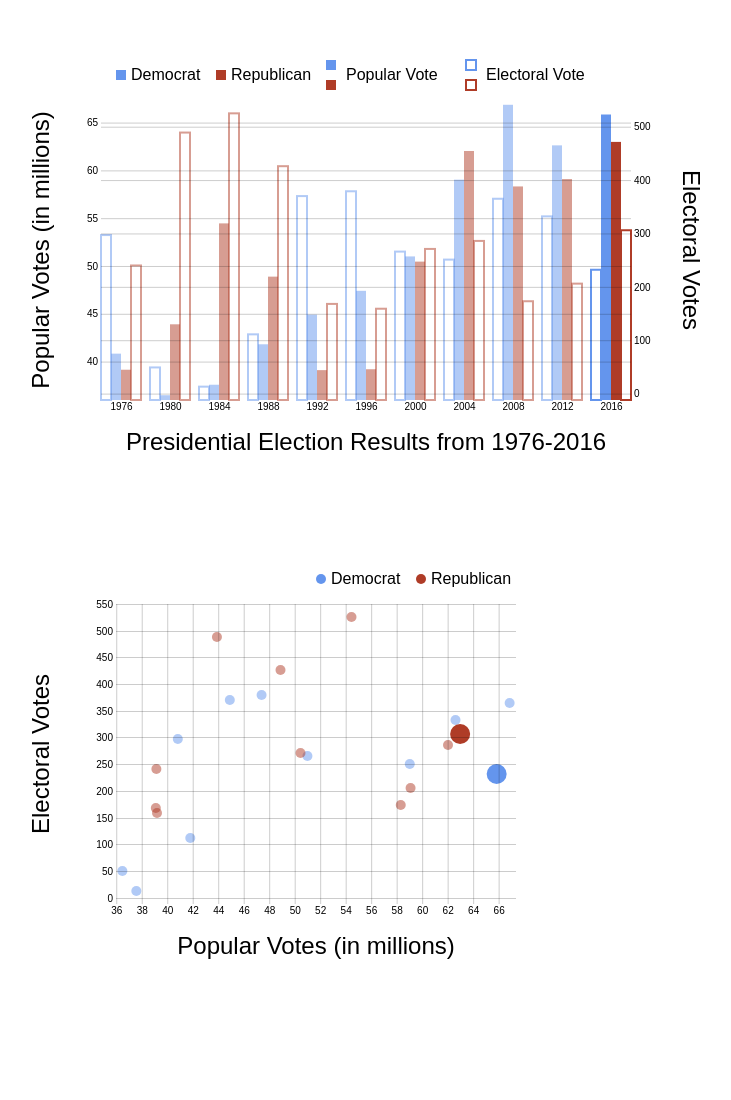
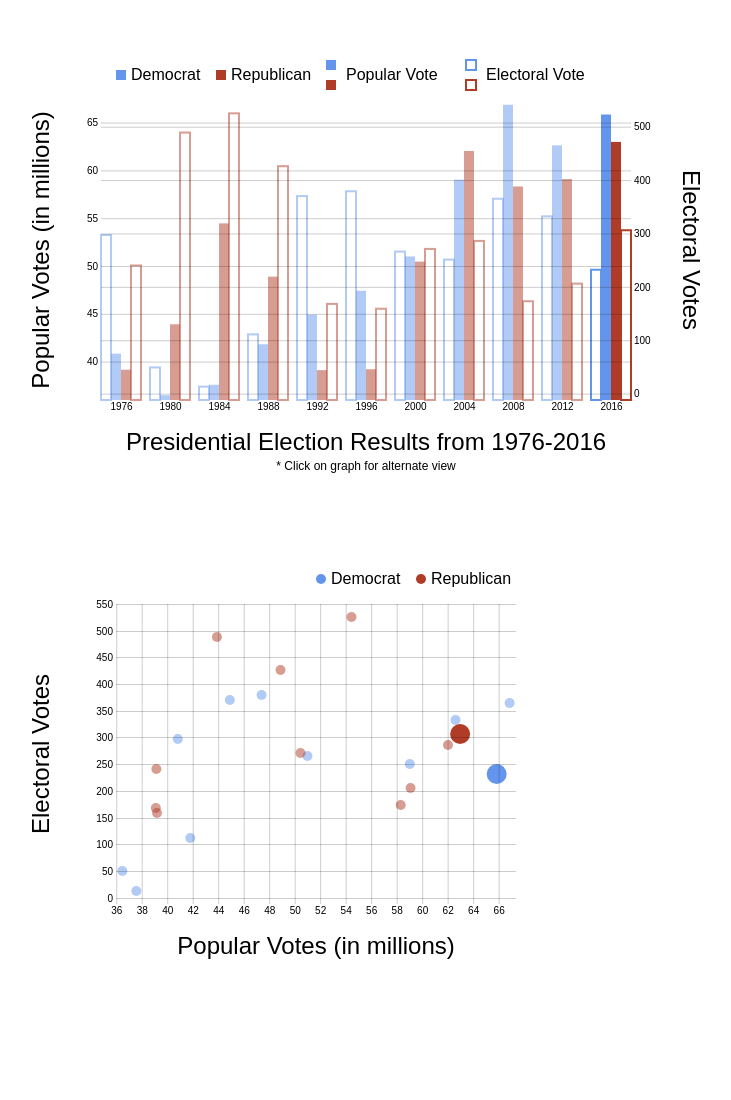
Before and after one commit to mskNeo/usElectionData, a website: page index.html in a window 1280 px wide. Shown: the top 1100 px of the page, without its empty margins (274-1005 px from the left). Drawn offline with nearby package versions, Linux system fonts and the light colour scheme.

Commit message:
added subtitle for bar graph

```diff
--- a/index.html
+++ b/index.html
@@ -23,7 +23,7 @@
     </div>
   </div>
 
-  <script src="js/popVote.js"></script>
+  <script src="js/barVotes.js"></script>
   <script src="js/presMap.js"></script>
   <script src="js/electoralScatter.js"></script>
 </body>
--- a/js/popVote.js
+++ b/js/barVotes.js
@@ -200,7 +200,7 @@ const electionGraph = (data) => {
   eleGraph.selectAll('.domain')
     .attr('style', 'opacity: 0');
 
-  // y axis title
+  // y axis titles
   eleGraph.append('text')
     .attr('transform', `translate(${padding / 3} ${height / 2})rotate(-90)`)
     .style('font-size', '24px')
@@ -289,6 +289,12 @@ const electionGraph = (data) => {
     .style('font-family', 'sans-serif')
     .attr('text-anchor', 'middle')
     .text('Presidential Election Results from 1976-2016');
+  titleGroup.append('text')
+    .style('font-size', '12px')
+    .style('font-family', 'sans-serif')
+    .attr('text-anchor', 'middle')
+    .attr('y', 20)
+    .text('* Click on graph for alternate view');
 
   // get value from slider and filter data
   slider.addEventListener('input', () => {
```
